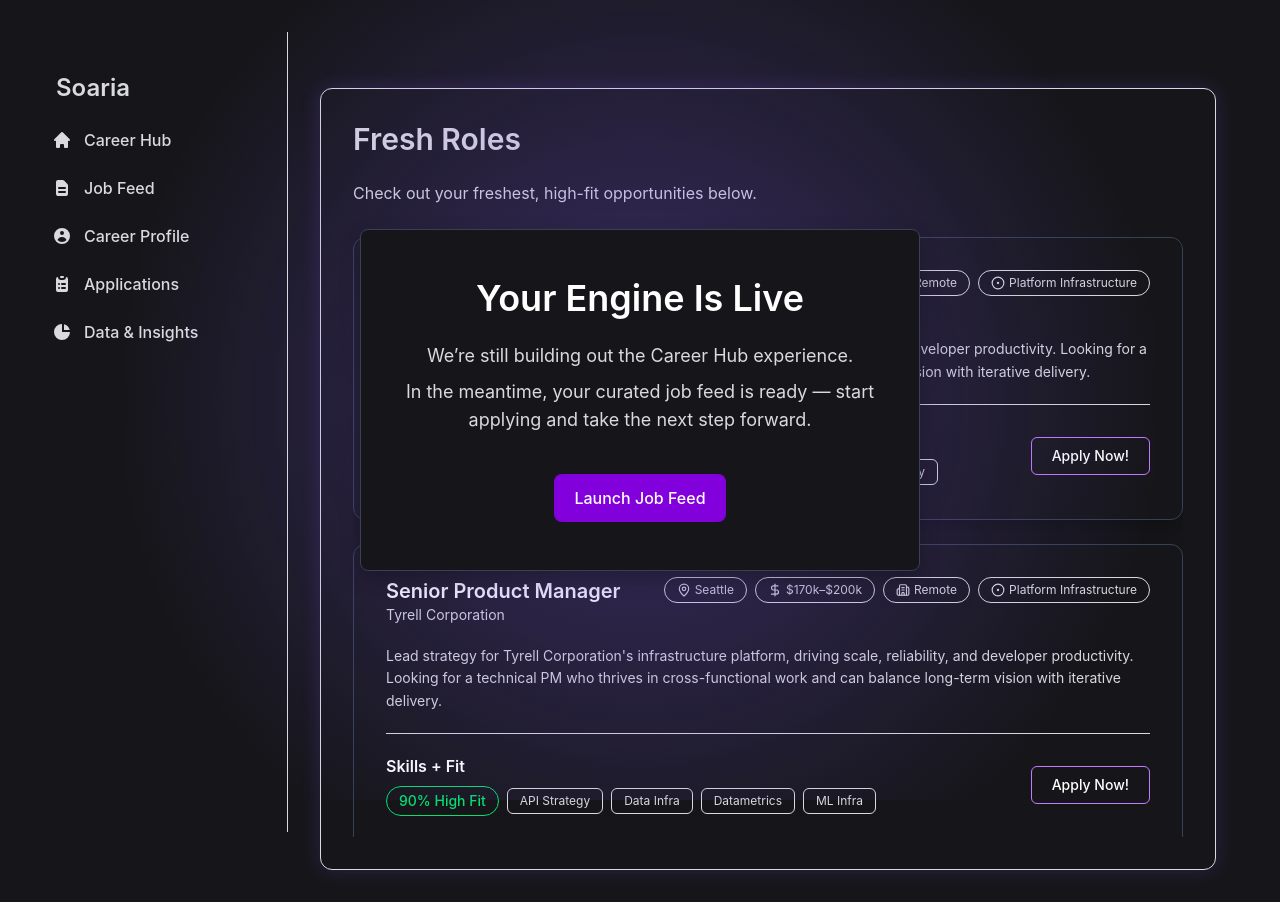
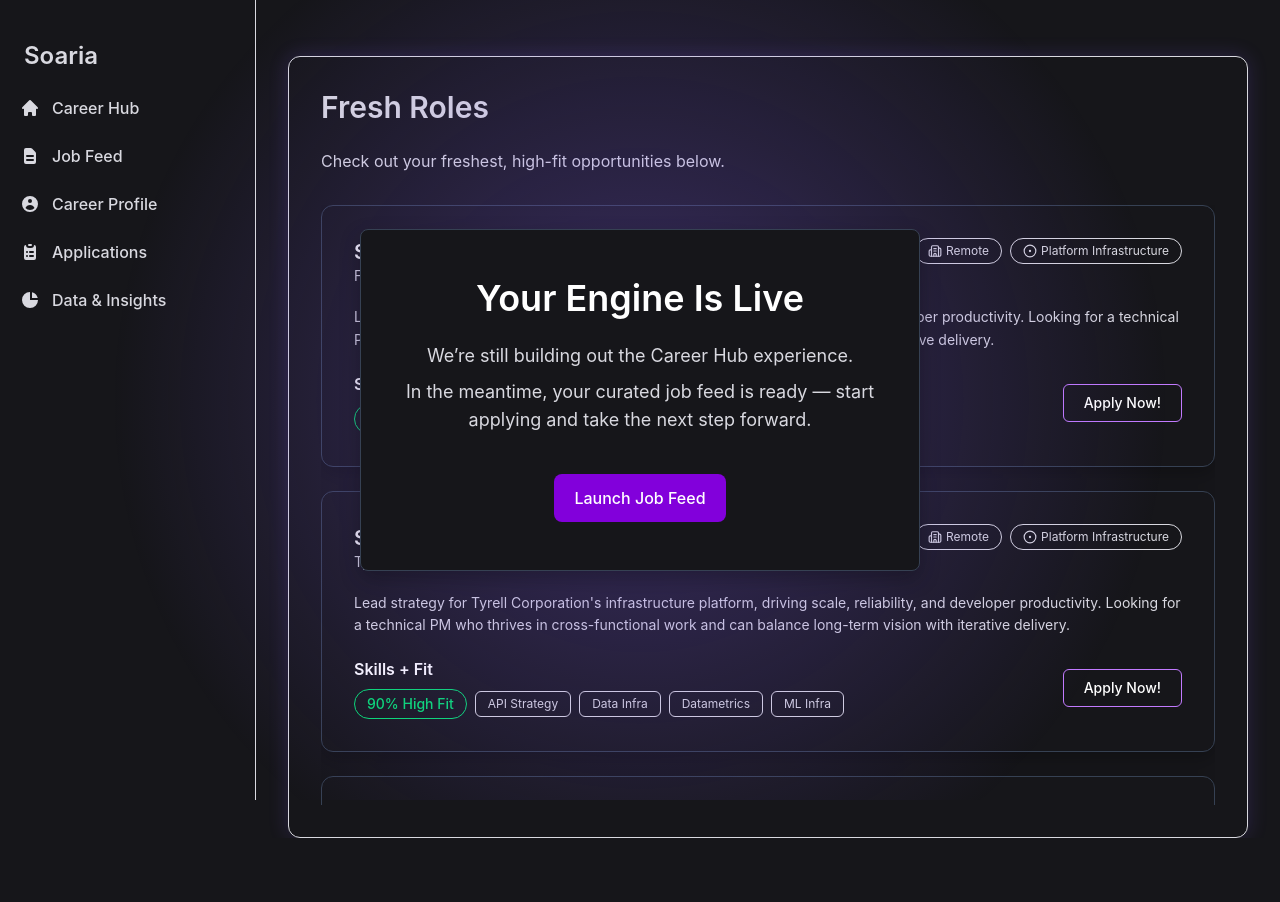
Before and after one commit to Soaria-pro/soaria-web, a Next.js app: page /careerhub in a window 1280 px wide. After the commit the page ends 838 px from the top, so only its background shows below. Built offline with nearby package versions, Linux system fonts and the light colour scheme.

Commit message:
[design] adds fancy scroll bar and fixes overflow-y issue

```diff
--- a/app/careerhub/layout.tsx
+++ b/app/careerhub/layout.tsx
@@ -29,7 +29,6 @@ export default function CareerHubLayout({
         className="
           flex-1
           md:ml-[10%]
-          p-6 sm:p-8 md:p-10
           relative
           z-10
           overflow-y-auto
--- a/app/careerhub/page.tsx
+++ b/app/careerhub/page.tsx
@@ -15,7 +15,7 @@ export default function CareerHubPage() {
 
   if (!mounted) {
     return (
-      <div className="min-h-screen bg-background text-foreground relative flex">
+      <div className="min-h-screen flex bg-background text-foreground relative overflow-hidden">
         <SidebarNav />
         <main className="flex-1 md:p-10 relative z-0 ml-0 md:ml-[10%]" />
       </div>
@@ -23,22 +23,22 @@ export default function CareerHubPage() {
   }
 
   return (
-    <div className="min-h-screen bg-background text-foreground relative flex">
+    <div className="min-h-screen flex bg-background text-foreground relative overflow-hidden">
       {/* Sidebar */}
       <SidebarNav />
 
-      {/* Main content */}
+      {/* Main content (scrollable area) */}
       <main
         className="
           flex-1
-          md:p-10
           relative
           z-0
           ml-0 md:ml-[10%]
           transition-all duration-300
+          overflow-y-auto
         "
       >
-      {/* Launch Modal */}
+        {/* Launch Modal */}
         <div
           className={`transition-opacity duration-500 ${
             showLaunchModal ? "opacity-100 visible" : "opacity-0 invisible"
@@ -50,6 +50,7 @@ export default function CareerHubPage() {
           />
         </div>
 
+        {/* Main job feed */}
         <JobFeed />
       </main>
     </div>
--- a/app/globals.css
+++ b/app/globals.css
@@ -29,3 +29,22 @@ html, body {
 .card-surface {
   --card-bg: #16161A;
 }
+
+@layer utilities {
+  .tw-scrollbar::-webkit-scrollbar {
+    width: 8px;
+  }
+  .tw-scrollbar::-webkit-scrollbar-thumb {
+    background-color: rgba(168, 85, 247, 0.3); /* purple-500/30 */
+    border-radius: 9999px;
+  }
+  .tw-scrollbar::-webkit-scrollbar-track {
+    background: transparent;
+  }
+
+  /* Firefox support */
+  .tw-scrollbar {
+    scrollbar-width: thin;
+    scrollbar-color: rgba(168, 85, 247, 0.3) transparent;
+  }
+}
--- a/components/careerhub/JobCard.tsx
+++ b/components/careerhub/JobCard.tsx
@@ -83,8 +83,6 @@ export default function JobCard({ job }: JobCardProps) {
           long-term vision with iterative delivery.
         </p>
 
-        {/* Divider */}
-        <hr className="border-white/10" />
 
         {/* Skills + Fit (Left aligned content, right-aligned button) */}
         <div
--- a/components/careerhub/JobFeed.tsx
+++ b/components/careerhub/JobFeed.tsx
@@ -2,7 +2,6 @@
 
 import jobs from "@/data/jobs.json";
 import JobCard from "@/components/careerhub/JobCard";
-import { Button } from "flowbite-react";
 
 export default function JobFeed() {
   return (
@@ -18,7 +17,7 @@ export default function JobFeed() {
         </p>
 
         {/* Scrollable job list */}
-        <div className="space-y-6 overflow-y-auto max-h-[75vh] pr-2 scrollbar-thin scrollbar-thumb-purple-500/30 scrollbar-track-transparent">
+        <div className="space-y-6 overflow-y-auto max-h-[75vh] pr-2 tw-scrollbar">
           {jobs.jobs.map((job) => (
             <JobCard key={job.id} job={job} />
           ))}
--- a/package.json
+++ b/package.json
@@ -20,6 +20,7 @@
     "react-dom": "19.1.0",
     "react-hook-form": "^7.65.0",
     "react-icons": "^5.5.0",
+    "tailwind-scrollbar": "^4.0.2",
     "three": "^0.180.0"
   },
   "devDependencies": {
--- a/tailwind.config.js
+++ b/tailwind.config.js
@@ -6,6 +6,8 @@ module.exports = {
     "./pages/**/*.{js,ts,jsx,tsx}", // if you ever add a /pages dir
     "./node_modules/flowbite/**/*.js",
     "./node_modules/flowbite-react/**/*.{js,jsx,ts,tsx}",
+    "./app/**/*.{js,ts,jsx,tsx}",
+    "./components/**/*.{js,ts,jsx,tsx}",
   ],
   theme: {
     extend: {
@@ -26,5 +28,8 @@ module.exports = {
       },
     },
   },
-  plugins: [require("flowbite/plugin")],
+  plugins: [
+    require("flowbite/plugin"),
+    require("tailwind-scrollbar")({ nocompatible: true }),
+  ],
 };
```
Also changed, not shown: 1 other file (tests, documents, lock files or other folders).
